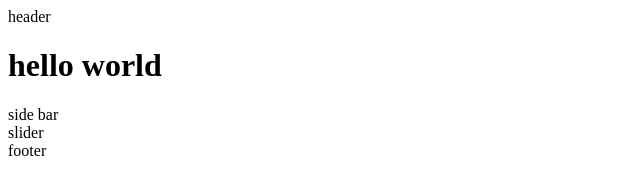
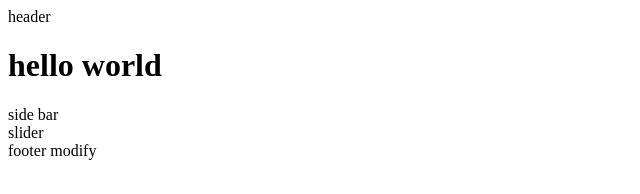
Before and after one commit to himangshum17/git-collaboration-tutorial, a plain HTML site: page index.html in a window 1280 px wide. Shown: the full height of the page, 0-640 px from the left. Drawn offline with Linux system fonts and the light colour scheme.

Commit message:
ui: footer modify

```diff
--- a/index.html
+++ b/index.html
@@ -9,11 +9,9 @@
     <header>header</header>
     <h1>hello world</h1>
     <section>
-      <aside>
-        side bar
-      </aside>
-    <div class="slider">slider</div>
+      <aside>side bar</aside>
+      <div class="slider">slider</div>
     </section>
-    <footer>footer</footer>
+    <footer>footer modify</footer>
   </body>
 </html>
```
